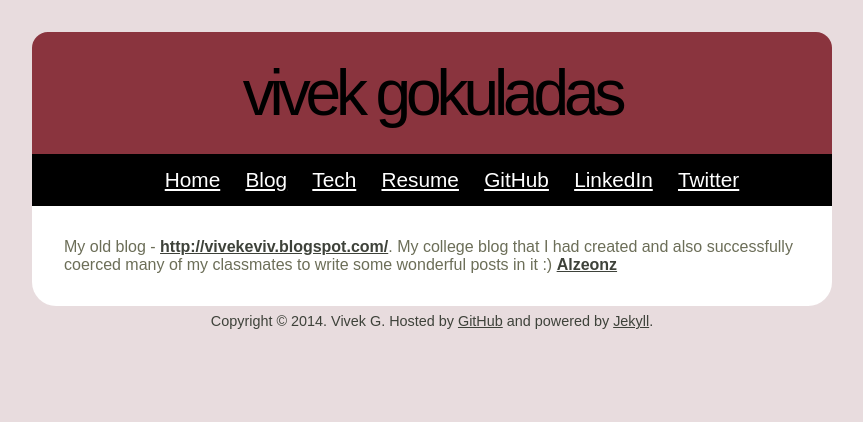
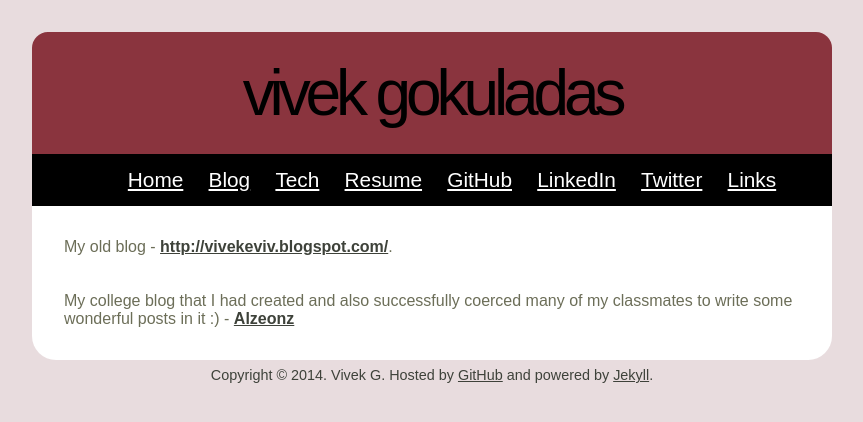
Before and after one commit to excray/excray.github.io, a Jekyll site: the page built from links/index.html, in a window 1280 px wide. Shown: the top 422 px of the page, without its empty margins (208-1071 px from the left). Built offline with Jekyll 4.4.1, drawn with Linux system fonts in a browser that asks for light colours; a script that is not in the unit is left out.

Commit message:
Added Links again

```diff
--- a/_includes/header.html
+++ b/_includes/header.html
@@ -26,5 +26,6 @@
           <li><a href='http://github.com/excray' target='_blank' rel='me'>GitHub</a></li>
           <li><a href='http://www.linkedin.com/in/gvivekcbe' target='_blank' rel='me'>LinkedIn</a></li>
           <li><a href='http://twitter.com/vivekg86' target='_blank' rel='me'>Twitter</a></li>
+          <li><a href='/links/'>Links</a></li>
         </ul>
       </div>
--- a/links/index.html
+++ b/links/index.html
@@ -5,5 +5,5 @@ layout: default
 
 
 
-My old blog -  <a href="http://vivekeviv.blogspot.com/">http://vivekeviv.blogspot.com/</a>.
-My college blog that I had created and also successfully coerced many of my classmates to write some wonderful posts in it :) <a href="http://alzeonz.blogspot.com/">Alzeonz</a>
+My old blog -  <a href="http://vivekeviv.blogspot.com/">http://vivekeviv.blogspot.com/</a>.<br><br><br>
+My college blog that I had created and also successfully coerced many of my classmates to write some wonderful posts in it :) -  <a href="http://alzeonz.blogspot.com/">Alzeonz</a>
```
Also changed, not shown: 2 other files.
